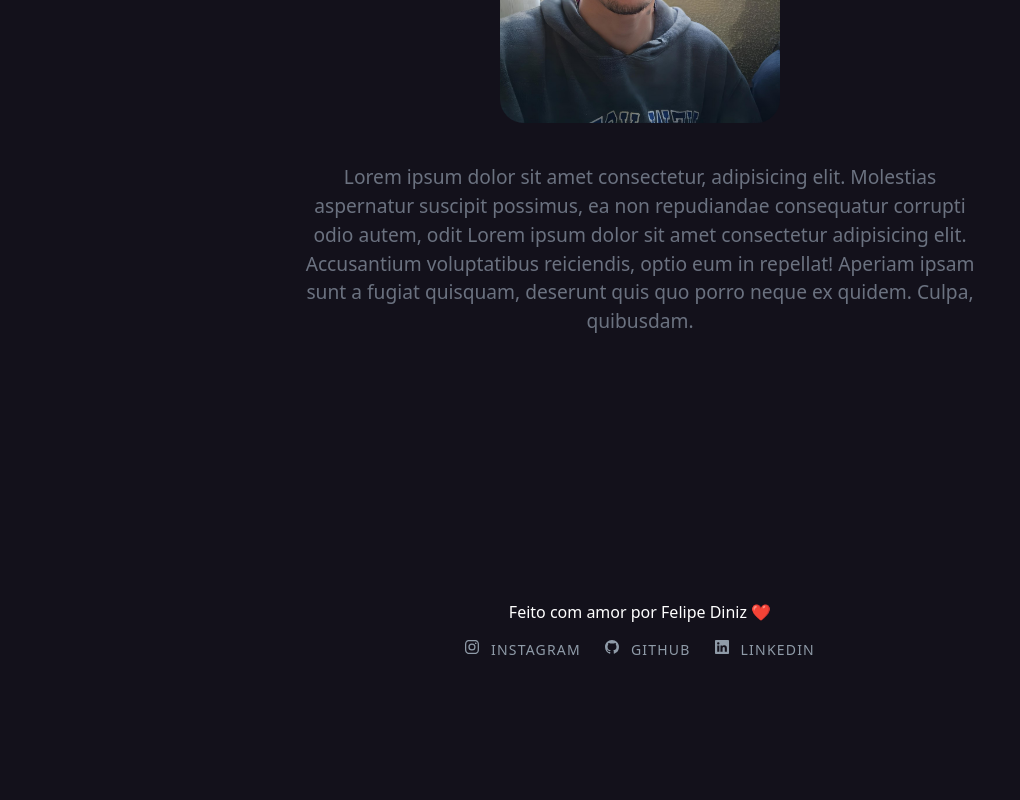
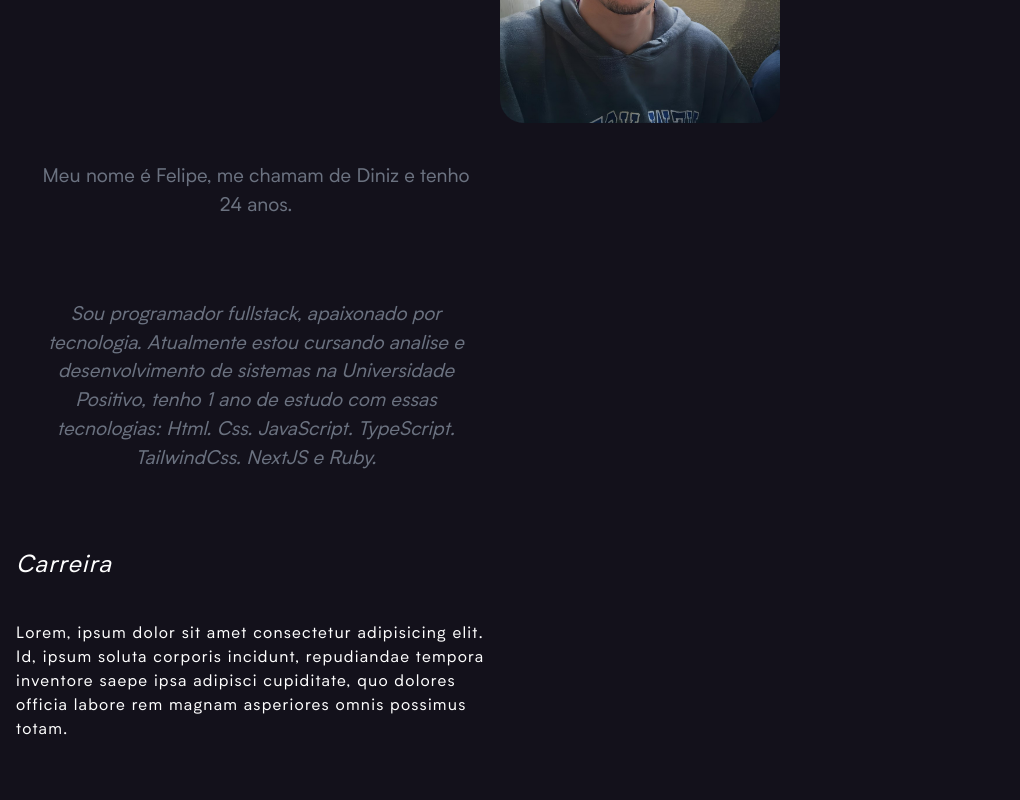
Before and after one commit to dinizdev/fdiniz.dev, a Next.js app: page /About in a window 1280 px wide. Shown: the part 500-1300 px from the top of the page, without its empty margins (0-1020 px from the left). Before the commit the page ends 1176 px from the top, so only its background shows below. Built offline with nearby package versions, Linux system fonts and the light colour scheme.

Commit message:
add bio and carrer

```diff
--- a/src/pages/About/index.tsx
+++ b/src/pages/About/index.tsx
@@ -20,12 +20,7 @@ export default function About() {
         </h1>
       </section>
       <div>
-        <nav>
-          <ul>
-            <a href=""></a>
-          </ul>
-        </nav>
-        <section className="itens-center flex w-full justify-center">
+        <section className="itens-center flex  justify-center">
           <Image
             alt="Diniz"
             className="rounded-3xl border-4 border-solid border-emerald-700"
@@ -34,16 +29,26 @@ export default function About() {
             height="330"
           />
         </section>
-        <section className="itens-center flex justify-center">
-          <span className="max-w-screen-md p-10 text-center text-[1.2rem] text-gray-500">
-            Lorem ipsum dolor sit amet consectetur, adipisicing elit. Molestias
-            aspernatur suscipit possimus, ea non repudiandae consequatur
-            corrupti odio autem, odit Lorem ipsum dolor sit amet consectetur
-            adipisicing elit. Accusantium voluptatibus reiciendis, optio eum in
-            repellat! Aperiam ipsam sunt a fugiat quisquam, deserunt quis quo
-            porro neque ex quidem. Culpa, quibusdam.
+        <section className="align-center flex max-w-lg flex-wrap justify-center">
+          <span className="  p-10 text-center text-[1.2rem] text-gray-500 ">
+            Meu nome é Felipe, me chamam de Diniz e tenho 24 anos.
+          </span>
+          <span className=" p-10  text-center text-[1.2rem] italic text-gray-500 ">
+            Sou programador fullstack, apaixonado por tecnologia. Atualmente
+            estou cursando analise e desenvolvimento de sistemas na Universidade
+            Positivo, tenho 1 ano de estudo com essas tecnologias: Html. Css.
+            JavaScript. TypeScript. TailwindCss. NextJS e Ruby.
           </span>
         </section>
+        <div className="flex max-w-lg flex-wrap gap-5 p-4">
+          <h2 className="py-5 text-2xl italic">Carreira</h2>
+          <p>
+            Lorem, ipsum dolor sit amet consectetur adipisicing elit. Id, ipsum
+            soluta corporis incidunt, repudiandae tempora inventore saepe ipsa
+            adipisci cupiditate, quo dolores officia labore rem magnam
+            asperiores omnis possimus totam.
+          </p>
+        </div>
       </div>
       <Footer />
     </div>
--- a/src/pages/Links/index.tsx
+++ b/src/pages/Links/index.tsx
@@ -18,6 +18,9 @@ export default function Links() {
           Links
         </h1>
       </div>
+      <div className="itens-center flex justify-center text-2xl">
+        <h2>em breve links aqui...</h2>
+      </div>
       <Footer />
     </div>
   )
--- a/src/pages/Projects/index.tsx
+++ b/src/pages/Projects/index.tsx
@@ -18,6 +18,9 @@ export default function Projects() {
           Projetos
         </h1>
       </div>
+      <div className="itens-center flex justify-center text-2xl">
+        <h2>em breve projetos aqui...</h2>
+      </div>
       <Footer />
     </div>
   )
--- a/src/styles/globals.css
+++ b/src/styles/globals.css
@@ -29,7 +29,15 @@ a{
   cursor: pointer;
   color:#8f9ba8;
   text-transform: uppercase;
+  font-family: "Biotif";
   }
+  span{
+    font-family: "Biotif";
+}
+h1,h2,p{
+  font-family: "Biotif";
+  letter-spacing: 1.2px;
+}
 @media (prefers-color-scheme: dark) {
   html {
     color-scheme: dark;
```
